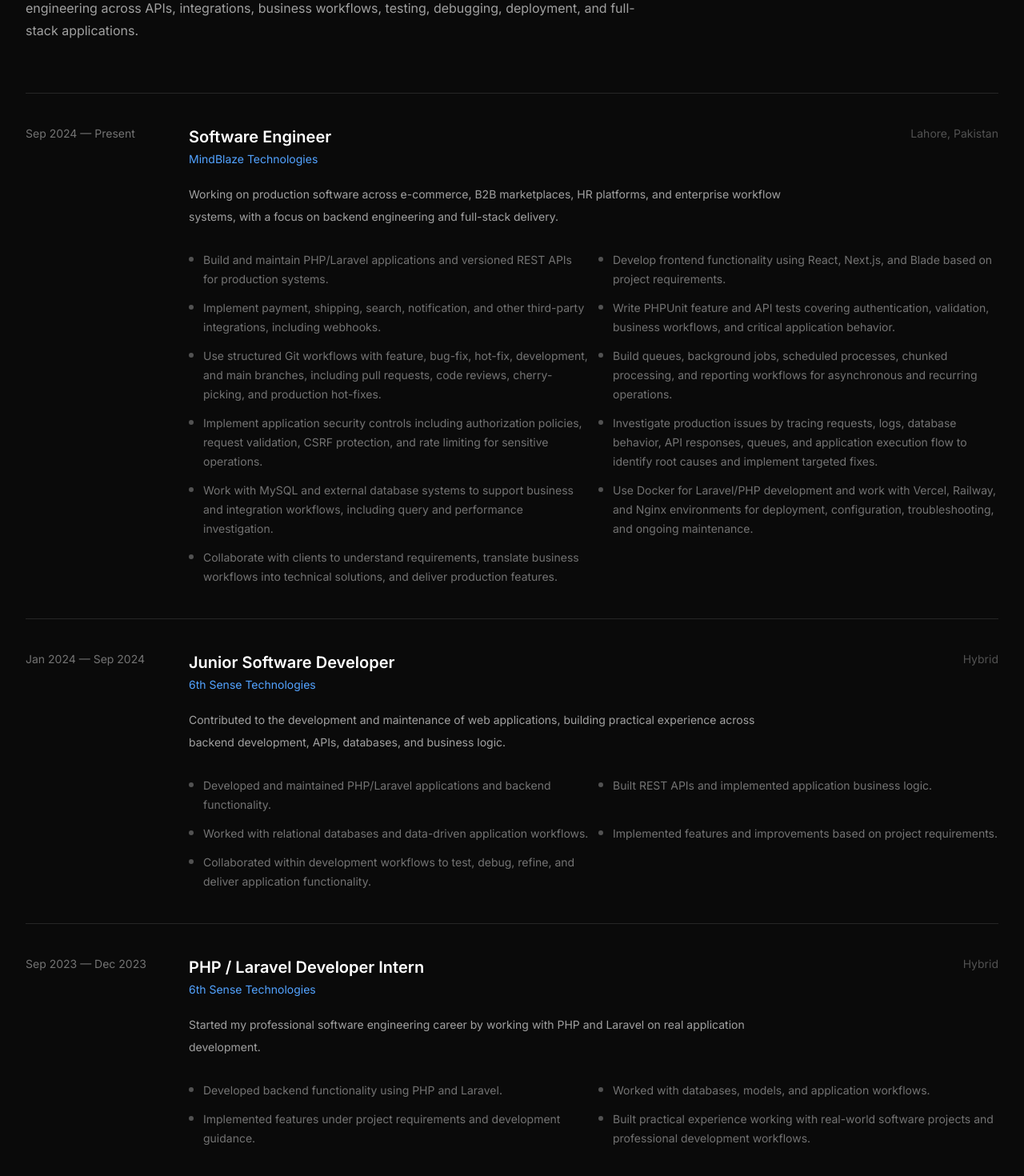
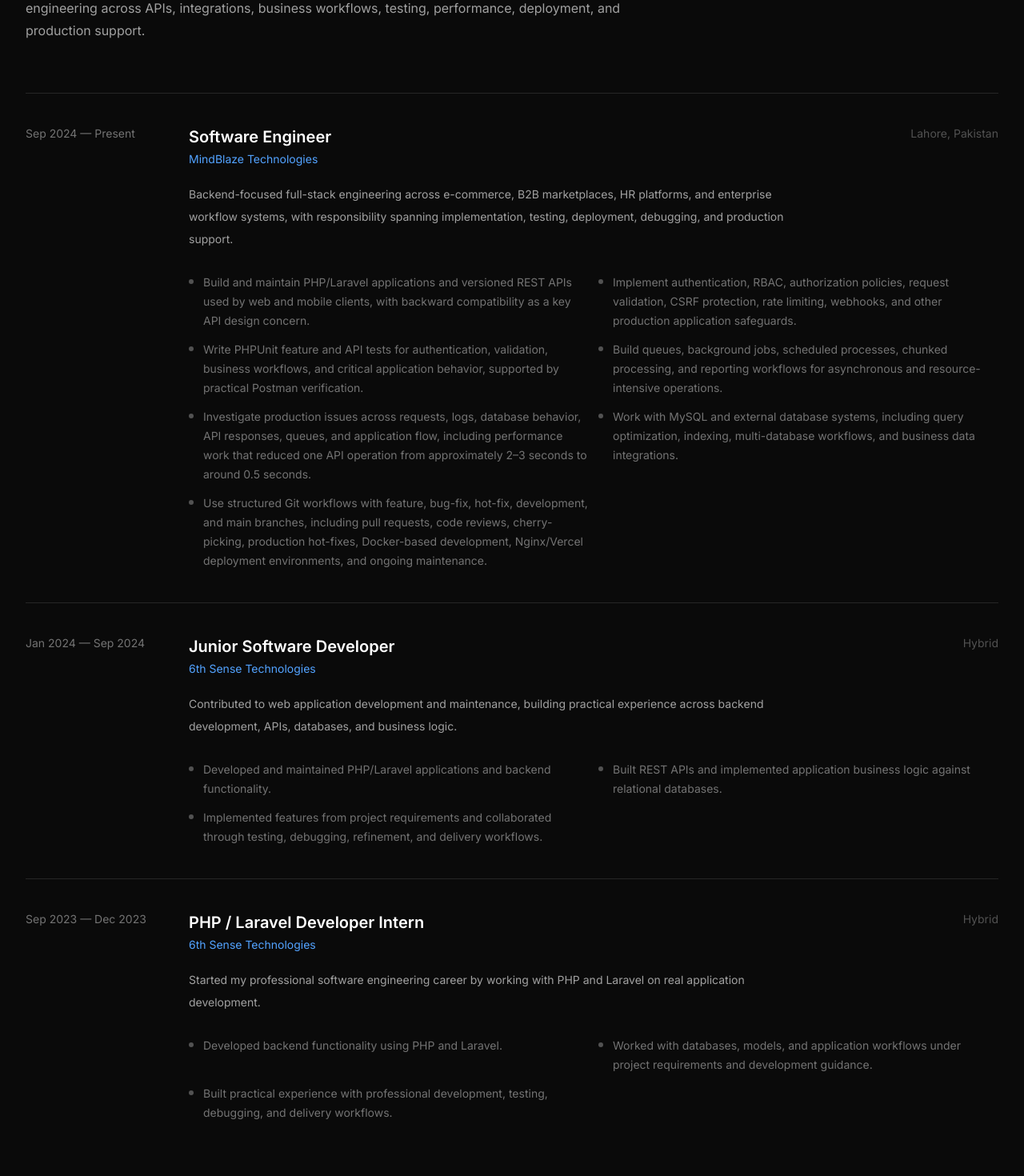
Before and after one commit to imiantalha/Portfolio, a Next.js app: page / in a window 1280 px wide. Shown: the part 9102-10572 px from the top of the page at 80% size. Built offline with nearby package versions, Linux system fonts and the light colour scheme.

Commit message:
refactor: make experience evidence concise and outcome-focused

```diff
--- a/app/components/Experience.tsx
+++ b/app/components/Experience.tsx
@@ -5,19 +5,15 @@ const experiences = [
     company: "MindBlaze Technologies",
     location: "Lahore, Pakistan",
     description:
-      "Working on production software across e-commerce, B2B marketplaces, HR platforms, and enterprise workflow systems, with a focus on backend engineering and full-stack delivery.",
+      "Backend-focused full-stack engineering across e-commerce, B2B marketplaces, HR platforms, and enterprise workflow systems, with responsibility spanning implementation, testing, deployment, debugging, and production support.",
     highlights: [
-      "Build and maintain PHP/Laravel applications and versioned REST APIs for production systems.",
-      "Develop frontend functionality using React, Next.js, and Blade based on project requirements.",
-      "Implement payment, shipping, search, notification, and other third-party integrations, including webhooks.",
-      "Write PHPUnit feature and API tests covering authentication, validation, business workflows, and critical application behavior.",
-      "Use structured Git workflows with feature, bug-fix, hot-fix, development, and main branches, including pull requests, code reviews, cherry-picking, and production hot-fixes.",
-      "Build queues, background jobs, scheduled processes, chunked processing, and reporting workflows for asynchronous and recurring operations.",
-      "Implement application security controls including authorization policies, request validation, CSRF protection, and rate limiting for sensitive operations.",
-      "Investigate production issues by tracing requests, logs, database behavior, API responses, queues, and application execution flow to identify root causes and implement targeted fixes.",
-      "Work with MySQL and external database systems to support business and integration workflows, including query and performance investigation.",
-      "Use Docker for Laravel/PHP development and work with Vercel, Railway, and Nginx environments for deployment, configuration, troubleshooting, and ongoing maintenance.",
-      "Collaborate with clients to understand requirements, translate business workflows into technical solutions, and deliver production features.",
+      "Build and maintain PHP/Laravel applications and versioned REST APIs used by web and mobile clients, with backward compatibility as a key API design concern.",
+      "Implement authentication, RBAC, authorization policies, request validation, CSRF protection, rate limiting, webhooks, and other production application safeguards.",
+      "Write PHPUnit feature and API tests for authentication, validation, business workflows, and critical application behavior, supported by practical Postman verification.",
+      "Build queues, background jobs, scheduled processes, chunked processing, and reporting workflows for asynchronous and resource-intensive operations.",
+      "Investigate production issues across requests, logs, database behavior, API responses, queues, and application flow, including performance work that reduced one API operation from approximately 2–3 seconds to around 0.5 seconds.",
+      "Work with MySQL and external database systems, including query optimization, indexing, multi-database workflows, and business data integrations.",
+      "Use structured Git workflows with feature, bug-fix, hot-fix, development, and main branches, including pull requests, code reviews, cherry-picking, production hot-fixes, Docker-based development, Nginx/Vercel deployment environments, and ongoing maintenance.",
     ],
   },
   {
@@ -26,13 +22,11 @@ const experiences = [
     company: "6th Sense Technologies",
     location: "Hybrid",
     description:
-      "Contributed to the development and maintenance of web applications, building practical experience across backend development, APIs, databases, and business logic.",
+      "Contributed to web application development and maintenance, building practical experience across backend development, APIs, databases, and business logic.",
     highlights: [
       "Developed and maintained PHP/Laravel applications and backend functionality.",
-      "Built REST APIs and implemented application business logic.",
-      "Worked with relational databases and data-driven application workflows.",
-      "Implemented features and improvements based on project requirements.",
-      "Collaborated within development workflows to test, debug, refine, and deliver application functionality.",
+      "Built REST APIs and implemented application business logic against relational databases.",
+      "Implemented features from project requirements and collaborated through testing, debugging, refinement, and delivery workflows.",
     ],
   },
   {
@@ -44,9 +38,8 @@ const experiences = [
       "Started my professional software engineering career by working with PHP and Laravel on real application development.",
     highlights: [
       "Developed backend functionality using PHP and Laravel.",
-      "Worked with databases, models, and application workflows.",
-      "Implemented features under project requirements and development guidance.",
-      "Built practical experience working with real-world software projects and professional development workflows.",
+      "Worked with databases, models, and application workflows under project requirements and development guidance.",
+      "Built practical experience with professional development, testing, debugging, and delivery workflows.",
     ],
   },
 ];
@@ -68,10 +61,10 @@ export default function Experience() {
           </h2>
 
           <p className="mt-6 text-base leading-7 text-neutral-400">
-            My experience has grown from backend development with PHP and
-            Laravel into production engineering across APIs, integrations,
-            business workflows, testing, debugging, deployment, and full-stack
-            applications.
+            My experience has grown from PHP and Laravel development into
+            backend-focused software engineering across APIs, integrations,
+            business workflows, testing, performance, deployment, and production
+            support.
           </p>
         </div>
 
@@ -82,9 +75,7 @@ export default function Experience() {
               className="grid gap-6 border-t border-neutral-800 py-10 lg:grid-cols-[180px_1fr]"
             >
               <div>
-                <p className="text-sm text-neutral-500">
-                  {experience.period}
-                </p>
+                <p className="text-sm text-neutral-500">{experience.period}</p>
               </div>
 
               <div>
@@ -93,12 +84,10 @@ export default function Experience() {
                     <h3 className="text-xl font-semibold text-white">
                       {experience.role}
                     </h3>
-
                     <p className="mt-1 text-sm text-blue-400">
                       {experience.company}
                     </p>
                   </div>
-
                   <span className="text-sm text-neutral-600">
                     {experience.location}
                   </span>
```
